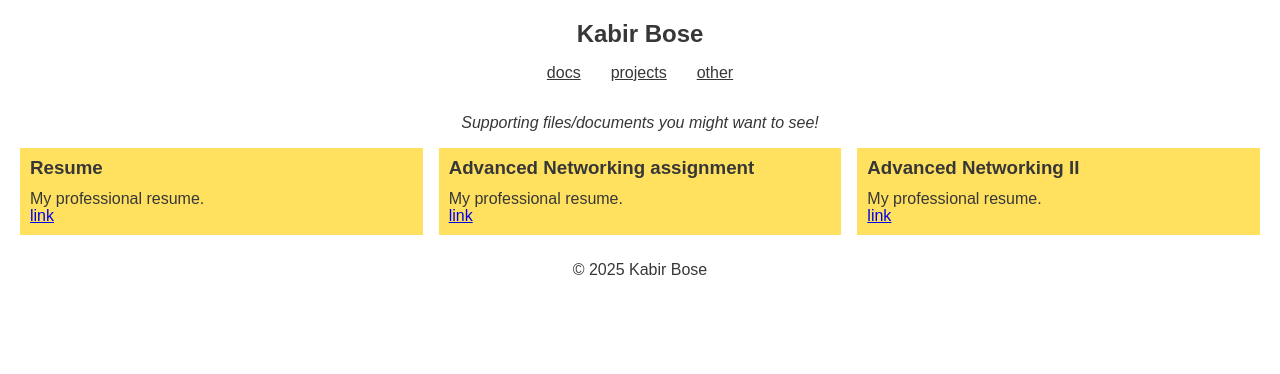
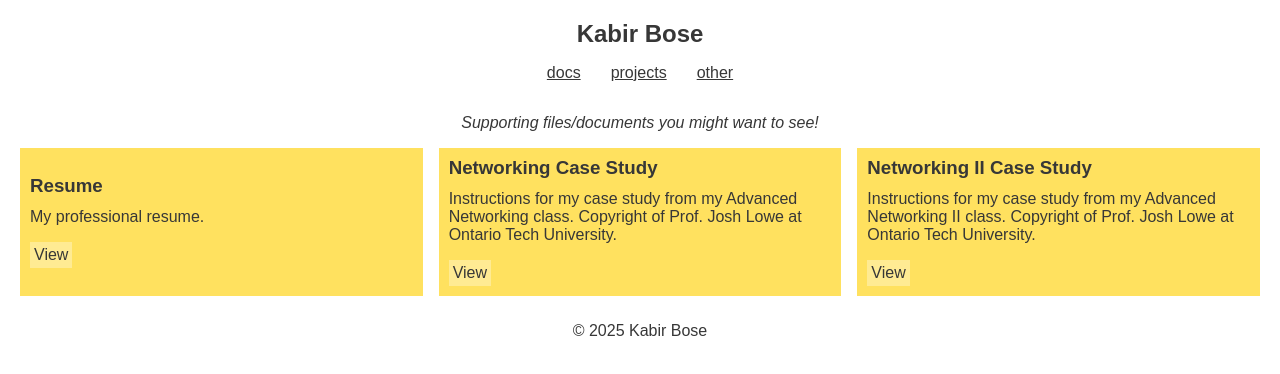
Before and after one commit to kabirbose/portfolio-2, a React (Vite) app: page / in a window 1280 px wide. Both pictures are taken after a click on the element "docs". Shown: the top 374 px of the page. Built offline with nearby package versions, Linux system fonts and the light colour scheme.

Commit message:
added information

```diff
--- a/src/components/Docs/Docs.tsx
+++ b/src/components/Docs/Docs.tsx
@@ -8,14 +8,14 @@ const data = [
     link: "https://drive.google.com/file/d/1gGzEfeKjPOom64R2Tsqumk2_mt10rQmG/view?usp=drive_link",
   },
   {
-    name: "Advanced Networking assignment",
-    desc: "My professional resume.",
-    link: "/",
+    name: "Networking Case Study",
+    desc: "Instructions for my case study from my Advanced Networking class. Copyright of Prof. Josh Lowe at Ontario Tech University.",
+    link: "https://drive.google.com/file/d/1giBgpO_sJOlsSshzhOLJIW0EW0p3ZbDs/view?usp=drive_link",
   },
   {
-    name: "Advanced Networking II",
-    desc: "My professional resume.",
-    link: "/",
+    name: "Networking II Case Study",
+    desc: "Instructions for my case study from my Advanced Networking II class. Copyright of Prof. Josh Lowe at Ontario Tech University.",
+    link: "https://drive.google.com/file/d/1XX-GddCB7ekVkKz-whp-ishjTvNg-8E5/view?usp=drive_link",
   },
 ];
 
--- a/src/components/Docs/Document.module.css
+++ b/src/components/Docs/Document.module.css
@@ -12,6 +12,9 @@
   margin-bottom: -5px;
 }
 
-.desc {
-  margin-bottom: -1px;
+.link {
+  background-color: rgb(255, 235, 147);
+  padding: 4px;
+  text-decoration: none;
+  color: rgb(55, 55, 55);
 }
--- a/src/components/Docs/Document.tsx
+++ b/src/components/Docs/Document.tsx
@@ -12,7 +12,7 @@ export default function Document({ title, desc, link }: DocumentData) {
       <h3 className={styles.title}>{title}</h3>
       <p className={styles.desc}>{desc}</p>
       <a className={styles.link} target="_blank" href={link}>
-        link
+        View
       </a>
     </div>
   );
--- a/src/components/Other/Other.tsx
+++ b/src/components/Other/Other.tsx
@@ -3,14 +3,34 @@ import Item from "./Item";
 
 const data = [
   {
+    img: "https://m.media-amazon.com/images/I/61UIpzqnkRL._AC_UF1000,1000_QL80_.jpg",
+    title: "Operating Systems: Three Easy Pieces",
+    desc: "After getting a 'D' in my Operating Systems class, this is what helped me understand the basic concepts of an OS. This book breaks it down into 3 parts: virtualization, concurrency, and persistence. If you've never used C or Assembly before, learn those first. My rating: 10/10.",
+  },
+  {
     title: "The C++ Programming Language",
-    desc: "I really enjoyed this book, but it's quite a long read. In my opinion, it can get difficult to get through because of the 'filler', however don't let that discourage you. If you want to understand the inner workings of C++, definitely start here. While I haven't finished the entire book yet, I hope to soon. My rating: 8/10",
+    desc: "Great book that will take you from an intermediate C++ developer to a more seasoned one. Quite a long read and very extensive, but doesn't expect you to read or memorize every little detail. Goes in-depth about C++ architecture and techniques that anyone could find useful. My rating 8/10.",
     img: "https://m.media-amazon.com/images/I/711AW7I8e8L._AC_UF1000,1000_QL80_.jpg",
   },
   {
-    img: "https://m.media-amazon.com/images/I/61UIpzqnkRL._AC_UF1000,1000_QL80_.jpg",
-    title: "Operating Systems: Three Easy Pieces",
-    desc: "After getting a sad 'D' in my operating systems class, I had to bounce back. This is what helped me understand the basic concepts of an OS: virtualization, concurrency, and persistence. If you've never used C or Assembly before, learn those first. My rating: 10/10.",
+    img: "https://images-na.ssl-images-amazon.com/images/S/compressed.photo.goodreads.com/books/1568997754i/39018271.jpg",
+    title: "Batman: The Court of Owls (Saga)",
+    desc: "My favourite superhero and my favourite story. If you really enjoy a good, grounded detective story without filler and multiversal threats, you will love this book. Kind of made me want to become Batman after the first time I read it. My rating 10/10.",
+  },
+  {
+    img: "https://m.media-amazon.com/images/I/A1L11GFxnkL._UF894,1000_QL80_.jpg",
+    title: "Venom Volume 1: Rex",
+    desc: "This book is filled with action from the first page, however towards the 3/4, it really lost its shimmer. It has a great story and displays the true potential of symbiotes in the Marvel Universe. And the best part, you get to see Knull for the first time. My rating 7/10.",
+  },
+  {
+    img: "https://i.ebayimg.com/images/g/yrEAAOSwQuFgSJwK/s-l1200.jpg",
+    title: "Invincible (Series)",
+    desc: "This entire series is a breathe of fresh air. I read it after watching the show on Prime and I was not disappointed at all. Great story and even better character development. My only critique is the sometimes inconsistent art style. My rating: 9/10.",
+  },
+  {
+    img: "https://m.media-amazon.com/images/I/71I509tOf2L.jpg",
+    title: "The Boys (Series)",
+    desc: "The show is way better than the comic book series. This tries to be edgy for the sake of being edgy and is grotesque sometimes. My rating: 4/10.",
   },
 ];
 
--- a/src/components/Projects/ProjectCard.tsx
+++ b/src/components/Projects/ProjectCard.tsx
@@ -23,9 +23,11 @@ export default function ProjectCard({
       <p>{desc}</p>
 
       <div className={styles["btn-con"]}>
-        <a target="_blank" href={repo} className={styles.btn}>
-          GitHub
-        </a>
+        {repo && (
+          <a target="_blank" href={repo} className={styles.btn}>
+            GitHub
+          </a>
+        )}
         {demo && (
           <a target="_blank" href={demo} className={styles.btn}>
             Demo
--- a/src/components/Projects/Projects.tsx
+++ b/src/components/Projects/Projects.tsx
@@ -4,14 +4,15 @@ import styles from "./Projects.module.css";
 const data = [
   {
     name: "SQL Translator",
-    desc: "Query your relational database with English instead of SQL.",
-    image: "https://ingo.it/storage/2024/03/database.jpg",
+    desc: "Lets you query your relational database with English instead of SQL.",
+    image:
+      "https://aembit.io/wp-content/uploads/2023/09/The-Strange-World-of-Postgres-TLS.png",
     repo: "https://github.com/kabirbose/sql-translator",
     demo: "",
   },
   {
     name: "Arista Automation - Day 1",
-    desc: "Arista automation with Git, Python, Ansible, Jinja, YAML.",
+    desc: "Arista automation introduction with Git, Python, Ansible, Jinja, YAML.",
     image:
       "https://repository-images.githubusercontent.com/207655290/6585a7da-346c-4f5d-ba16-ed81af762ca1",
     repo: "https://github.com/kabirbose/ci-workshops-fundamentals",
@@ -19,26 +20,41 @@ const data = [
   },
   {
     name: "Arista Automation - Day 2",
-    desc: "Applying Day 1 tooling to a dual data-center WAN.",
+    desc: "Deploying a dual data-center WAN using Arista AVD.",
     image:
       "https://repository-images.githubusercontent.com/207655290/6585a7da-346c-4f5d-ba16-ed81af762ca1",
     repo: "https://github.com/kabirbose/ci-workshops-avd",
     demo: "",
   },
   {
-    name: "Advanced Networking Case Study",
-    desc: "Enterprise networking case study from Ontario Tech University.",
+    name: "Advanced Networking Case Study (I & II)",
+    desc: `Configuring enterprise networks. Further details in the "docs" section of this website.`,
     image:
-      "https://learn.g2.com/hubfs/Learn%20Hub%20Featured%20Images/_learn-iPaaS@2x.png",
+      "https://www.firefly.cloud/wp-content/uploads/2025/03/Cisco-IOS-2.jpg",
     repo: "",
     demo: "",
   },
   {
-    name: "LeetCode Solutions",
-    desc: "Follow my LeetCode solutions (in C++ and Python).",
+    name: "CCNA Labs",
+    desc: "CCNA labs from Jeremy's IT Lab. Used these to study for my CCNA.",
+    image: "https://cdn.fs.teachablecdn.com/oIf4GkTei8igO0j3z70g",
+    repo: "",
+    demo: "",
+  },
+  {
+    name: "CCNA Mega Lab",
+    desc: "Completed the CCNA mega lab from Jeremy's IT Lab.",
     image:
-      "https://miro.medium.com/v2/resize:fit:1008/1*VOQU8CuPG34Gsd1yJCadOQ.png",
-    repo: "https://github.com/kabirbose/leetcode-cpp",
+      "https://learningnetwork.cisco.com/sfc/servlet.shepherd/version/renditionDownload?rendition=THUMB720BY480&versionId=0683i000001rlhL&operationContext=CHATTER&contentId=05T3i00000ACG9t&page=0",
+    repo: "",
+    demo: "",
+  },
+  {
+    name: "PyNetbox Automation",
+    desc: "Utilized the PyNetbox library to automate node configurations in Netbox.",
+    image:
+      "https://blog.jdneer.com/content/images/2022/12/netbox_prefixes_overview.jpg",
+    repo: "",
     demo: "",
   },
 ];
```
